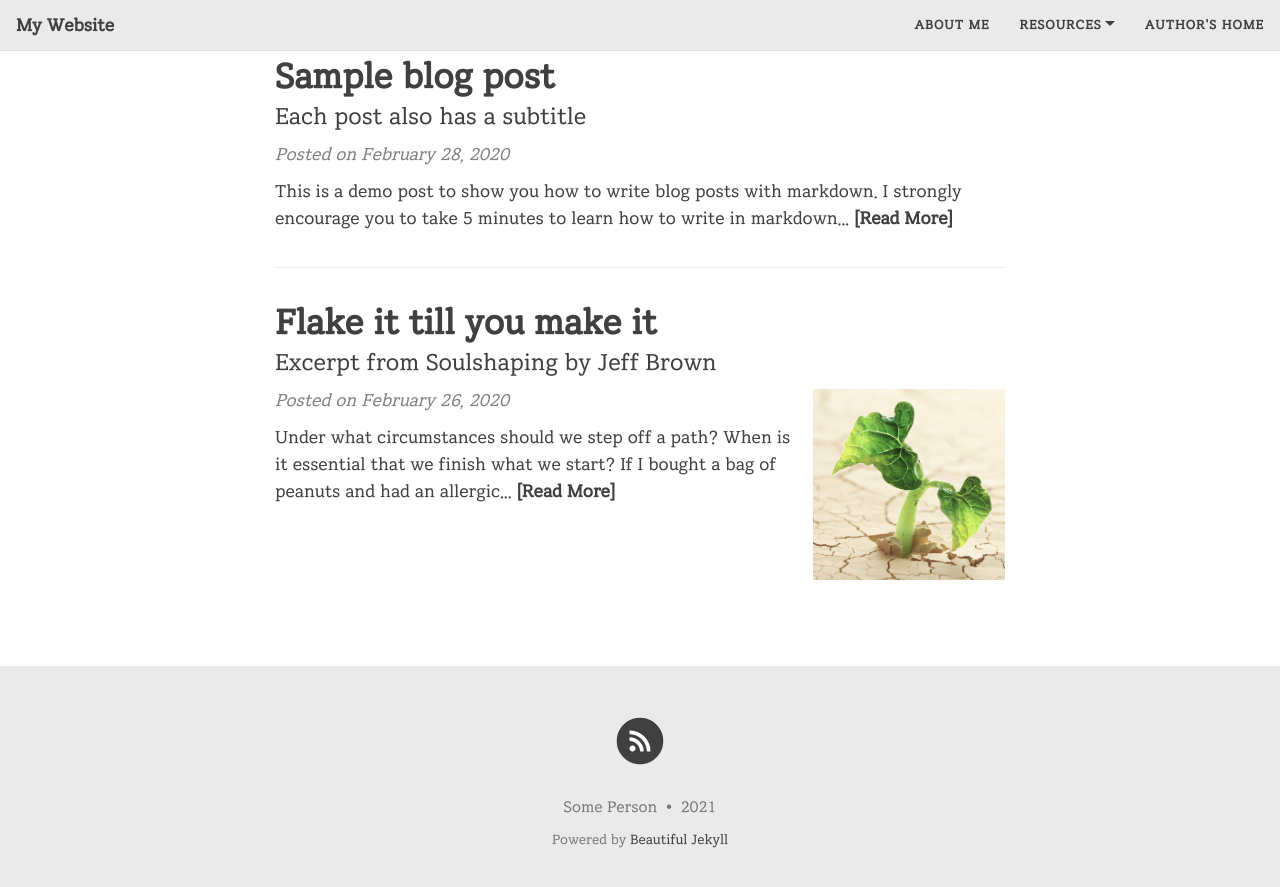
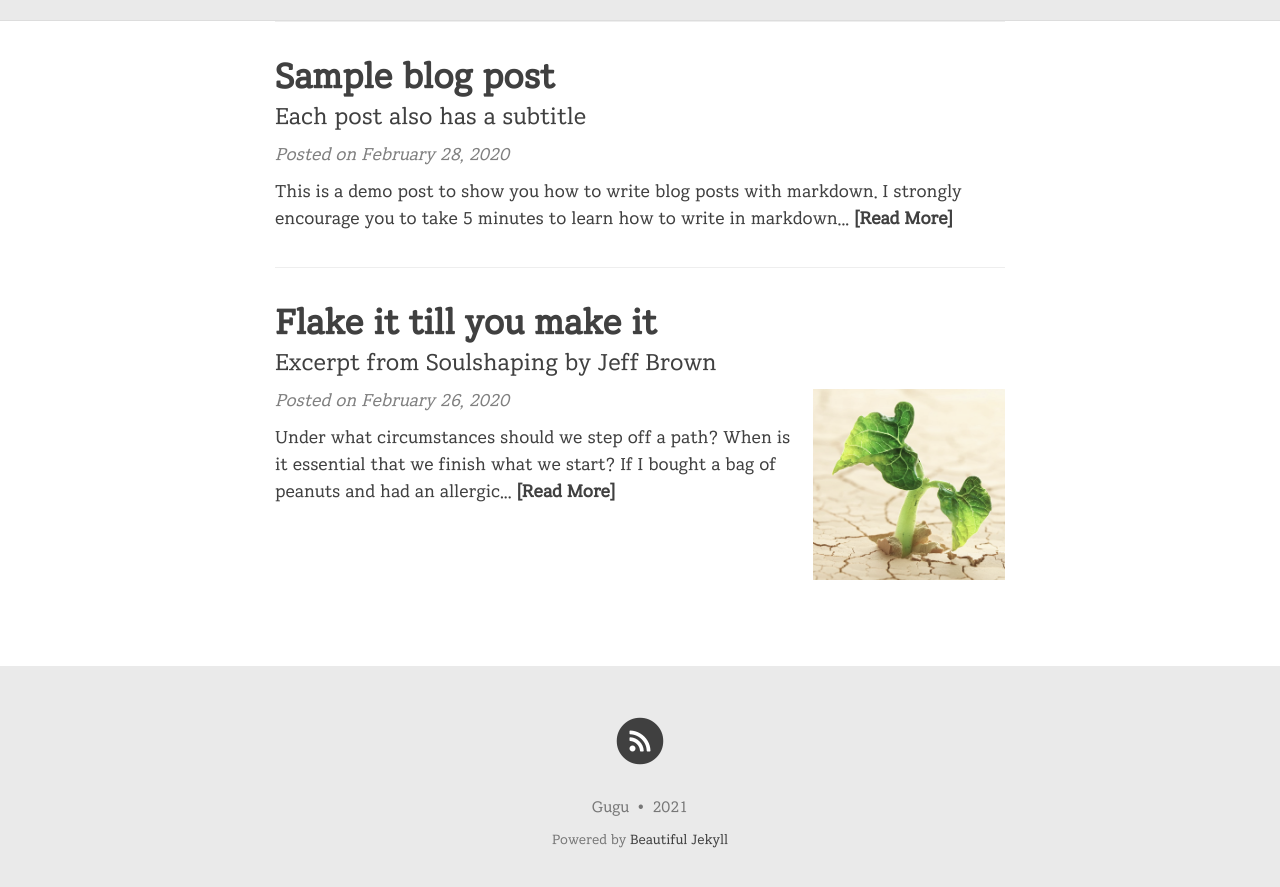
Before and after one commit to 1stGugu/1stGugu.github.io, a Jekyll site: the page built from index.html, in a window 1280 px wide and 900 px high, scrolled down 528 px. Shown: the top 887 px of the window. Built offline with Jekyll 4.4.1, drawn with Linux system fonts in a browser that asks for light colours; nearby versions of some CDN libraries; the list of posts is cut into pages by our own code.

Commit message:
Update _config.yml

```diff
--- a/_config.yml
+++ b/_config.yml
@@ -6,19 +6,17 @@
 # --- Required options --- #
 
 # Name of website
-title: My Website
+title: ''
 
 # Your name to show in the footer
-author: Some Person
+author: Gugu
 
 # --- List of links in the navigation bar --- #
 
 navbar-links:
-  About Me: "aboutme"
-  Resources:
-    - Beautiful Jekyll: "https://beautifuljekyll.com"
-    - Learn markdown: "https://www.markdowntutorial.com/"
-  Author's home: "https://deanattali.com"
+#  Resources:#
+#    - Beautiful Jekyll: "https://beautifuljekyll.com"#
+#    - Learn markdown: "https://www.markdowntutorial.com/"#
 
 # --- Logo --- #
 
```
